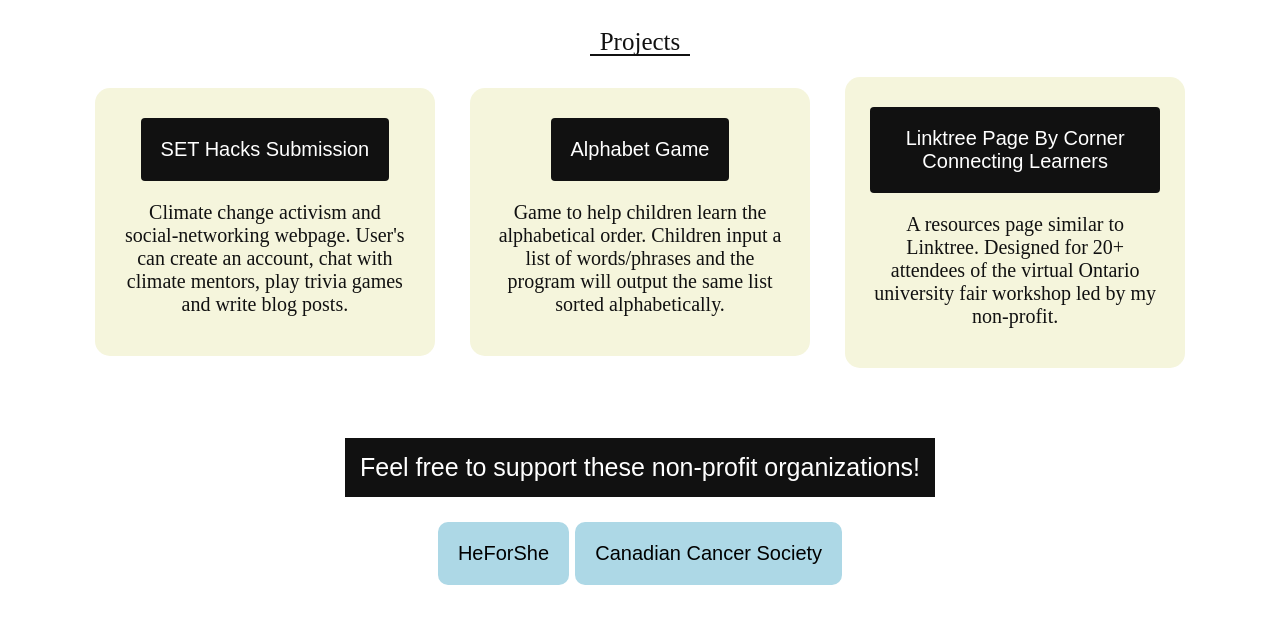
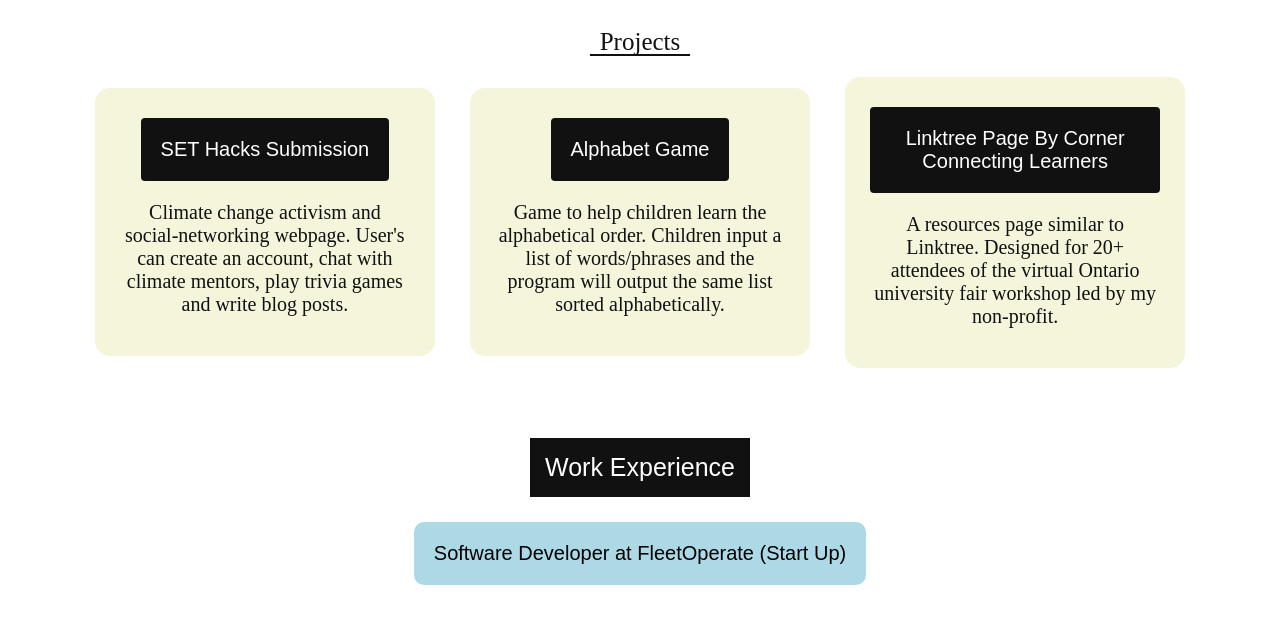
Before and after one commit to richadalal/richadalal.github.io, a plain HTML site: page index.html in a window 1280 px wide. Shown: the part 375-1019 px from the top of the page. Drawn offline with Linux system fonts and the light colour scheme; a script that the page names is missing; a web font is replaced by a local one.

Commit message:
Update index.html

```diff
--- a/index.html
+++ b/index.html
@@ -99,14 +99,11 @@ Game to help children learn the alphabetical order. Children input a list of wor
                     <div class="box">
                         <div class="text">
 <p>
-<button class="bo abutton" >Feel free to support these non-profit organizations!</button>
+<button class="bo abutton" >Work Experience</button>
 </p>
 
 <button class="ho abutton"
-onclick="location.href='https://www.heforshe.org/en';"> HeForShe</button>
-
-<button class="ho abutton"
-onclick="location.href='https://www.cancer.ca/en/?region=on';"> Canadian Cancer Society</button>
+onclick="location.href='https://fleetoperate.com/';"> Software Developer at FleetOperate (Start Up)</button>
 
 </div>
 </div>
```
